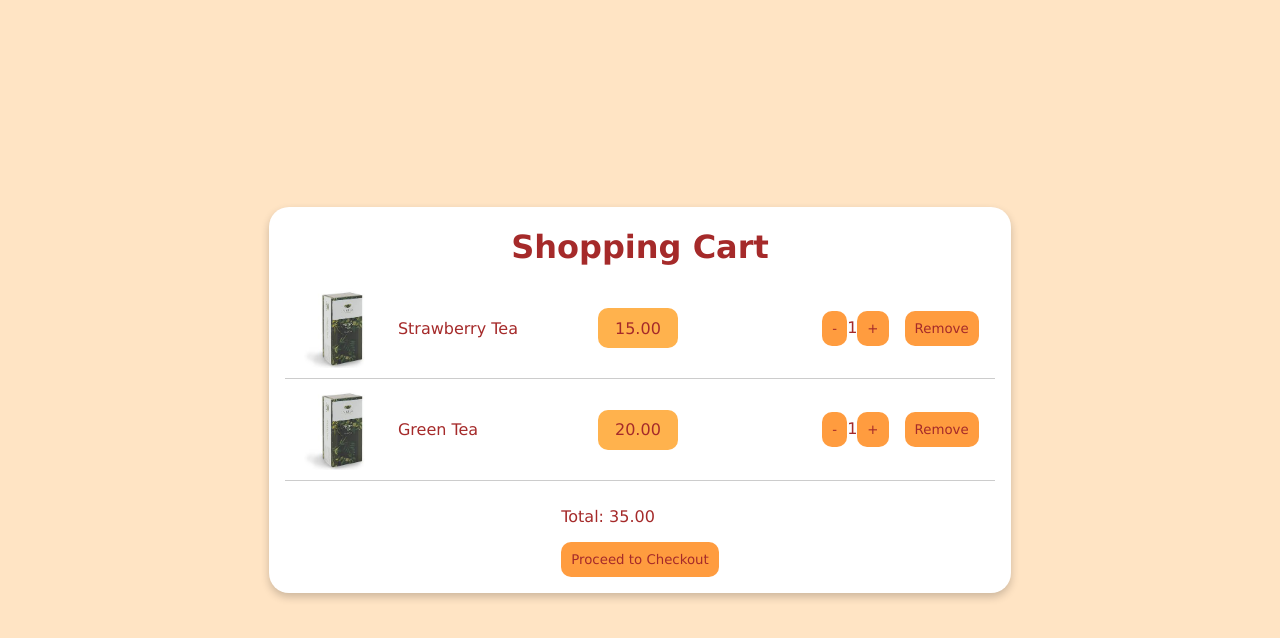
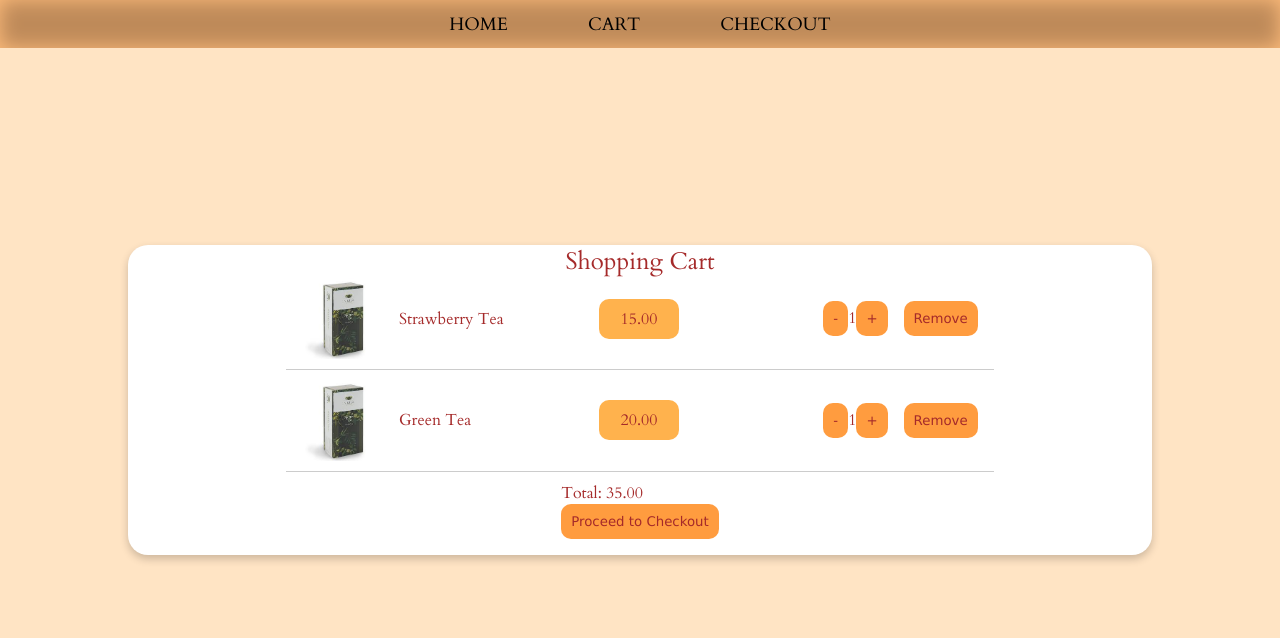
Before and after one commit to BlazsejKrisz/diligent-academy-browser, a website: page public/cartpage.html in a window 1280 px wide. Drawn offline with Linux system fonts and the light colour scheme.

Commit message:
navbar added to cart page

```diff
--- a/accounts.json
+++ b/accounts.json
@@ -1 +1 @@
-[{"username":"test","password":"test","id":"d2626473-19e6-45be-a264-70fbb618683e"}]
+[{"username":"test","password":"test","id":"d2626473-19e6-45be-a264-70fbb618683e"},{"username":"test","password":"test","id":"d721b34d-6d6e-4570-a14e-1b200fa0e721"}]
--- a/public/cartpage.html
+++ b/public/cartpage.html
@@ -1,24 +1,38 @@
 <!DOCTYPE html>
 <html lang="en">
-
   <head>
-    <meta charset="UTF-8">
-    <meta name="viewport" content="width=device-width, initial-scale=1.0">
+    <meta charset="UTF-8" />
+    <meta name="viewport" content="width=device-width, initial-scale=1.0" />
     <title>Shopping Cart</title>
-    <link rel="stylesheet" href="styles/cartpage.css">
+    <link rel="stylesheet" href="styles/cartpage.css" />
     <script src="cart.js" defer></script>
   </head>
 
   <body>
+    <main>
+      <header>
+        <nav id="navbar">
+          <div id="nav-list">
+            <ul>
+              <li><a href="/">HOME</a></li>
+              <li><a href="/cart">CART</a></li>
+              <li><a href="/">CHECKOUT</a></li>
+            </ul>
+          </div>
+        </nav>
+      </header>
+
+      <section>
         <div class="cart-container">
             <h1 class="cart-title">Shopping Cart</h1>
-        <div class="cart-items-container">
-        </div>
+            <div class="cart-items-container"></div>
             <div class="cart-summary">
               <p>Total: <span id="total-amount">0.00</span></p>
               <button class="checkout-button button">Proceed to Checkout</button>
             </div>
           </div>
+      </section>
+
+    </main>
   </body>
-
 </html>
--- a/public/scripts/app.js
+++ b/public/scripts/app.js
@@ -14,6 +14,7 @@ function loadProducts() {
       products.map((product) => {
         productDiv.appendChild(createProduct(product));
       });
+
       division.appendChild(productDiv);
     })
     .catch((error) => console.log(error));
--- a/public/styles/cartpage.css
+++ b/public/styles/cartpage.css
@@ -1,15 +1,33 @@
+@import url("https://fonts.googleapis.com/css2?family=Cardo:ital,wght@0,400;0,700;1,400&display=swap");
+
+* {
+    margin: 0;
+    padding: 0;
+    font-family: "Cardo", serif;
+    font-weight: 400;
+    font-style: normal;
+  }
+
+
 body,
 html {
-    height: 100%;
+    width: 100vw;
+    height: 100vh;
     padding: 0;
     margin: 0;
-    box-sizing: border-box;
     display: flex;
-    align-items: center;
+    flex-direction: column;
     justify-content: center;
     color: brown;
     background-color: bisque;
-    font-family:'Lucida Sans', 'Lucida Sans Regular', 'Lucida Grande', 'Lucida Sans Unicode', Geneva, Verdana, sans-serif
+
+}
+
+section{
+    display: flex;
+    flex-direction: column;
+    justify-content: center;
+    align-items: center;
 }
 
 .hidden {
@@ -19,7 +37,7 @@ html {
 
 .cart-container {
     color: brown;
-    min-width: 90vh;
+    width: 80vw;
     min-height: 20vh;
     border-radius: 20px;
     display: flex;
@@ -104,3 +122,53 @@ button{
     font-family:'Lucida Sans', 'Lucida Sans Regular', 'Lucida Grande', 'Lucida Sans Unicode', Geneva, Verdana, sans-serif;
     color: brown;
 }
+
+/* NAVBAR ----------------------*/
+
+#navbar {
+    width: 100%;
+    height: 3rem;
+    background-color: rgba(255, 123, 0, 0.368);
+    display: flex;
+    align-items: center;
+    justify-content: center;
+    color: black;
+    position: fixed;
+    top: 0px;
+    backdrop-filter: blur(10px) invert(40%);
+    font-size: 18px;
+    z-index: 99999;
+  }
+
+  #navbar ul {
+    display: flex;
+    flex-direction: row;
+    justify-content: center;
+    gap: 5rem;
+    align-items: center;
+    align-content: center;
+
+  }
+
+  a {
+    text-decoration: none;
+    color: black;
+  }
+
+  li {
+    transition: transform 0.3s ease-in-out;
+  }
+
+  li:hover {
+    transform: scale(1.2);
+  }
+
+  ul {
+    list-style-type: none;
+  }
+
+  @media only screen and (max-width: 700px) {
+    #nav-list {
+      display: none;
+    }
+  }
--- a/public/styles/style.css
+++ b/public/styles/style.css
@@ -41,7 +41,7 @@ html.lenis, html.lenis body {
   position: fixed;
   top: 0px;
   backdrop-filter: blur(10px) invert(40%);
-
+  font-size: 18px;
   z-index: 99999;
 }
 
```
Lines whose indentation alone changed are shown as unchanged.
